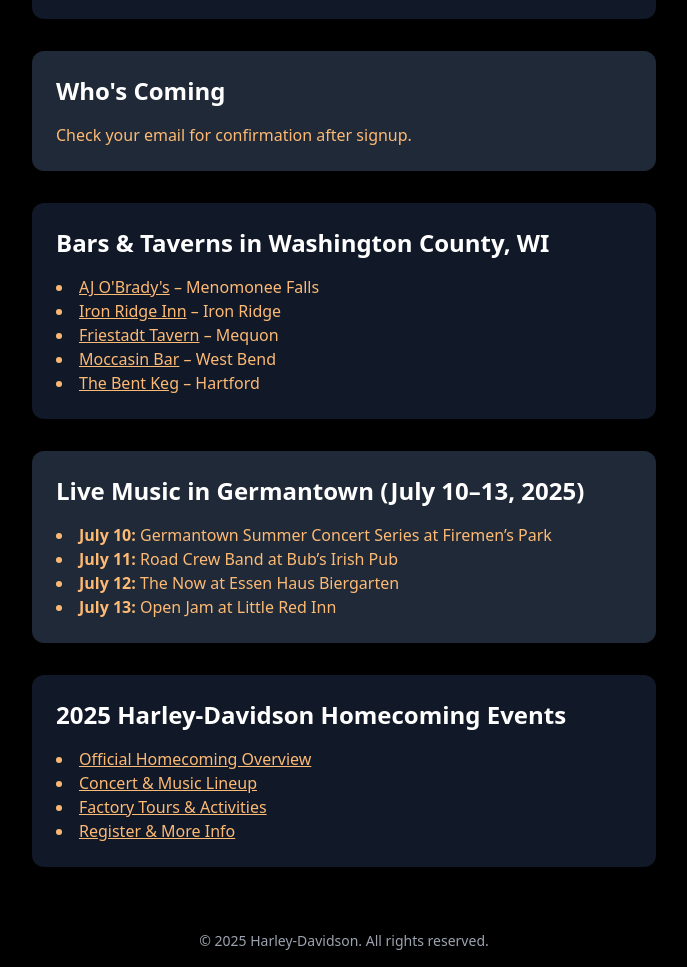
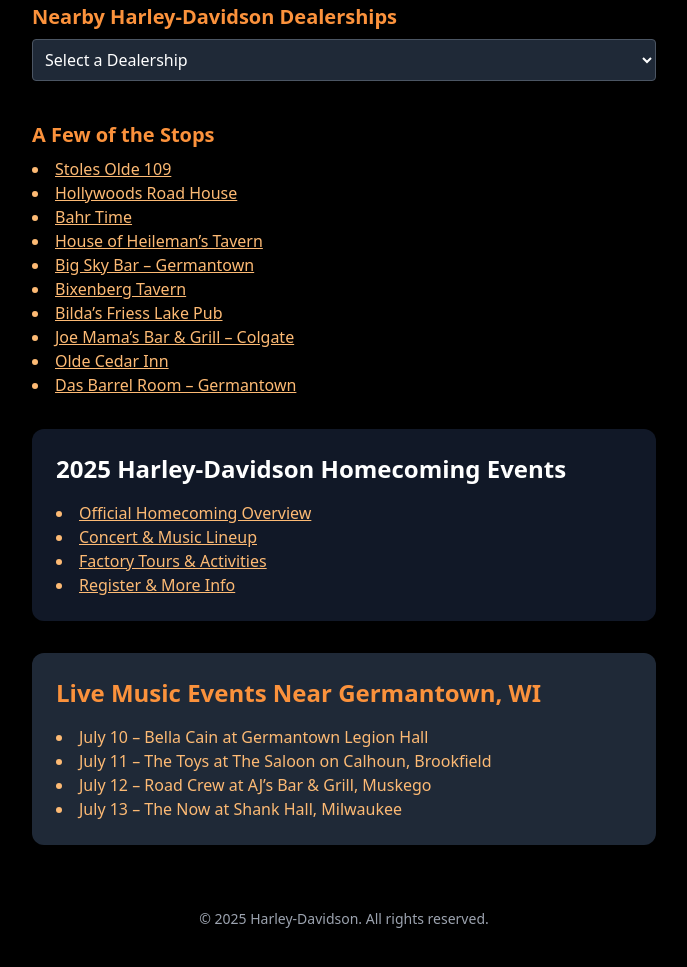
Before and after one commit to aballesteros-bike/Harley-Summer-Ride, a plain HTML site: page index.html in a window 1280 px wide. Shown: the part 709-1676 px from the top of the page, without its empty margins (296-983 px from the left). After the commit the page ends 1654 px from the top, so only its background shows below. Drawn offline with nearby package versions, Linux system fonts and the light colour scheme.

Commit message:
Add files via upload

```diff
--- a/index.html
+++ b/index.html
@@ -7,7 +7,6 @@
   <script src="https://cdn.tailwindcss.com"></script>
   <link rel="icon" href="https://www.harley-davidson.com/etc.clientlibs/hd-dotcom/clientlibs/clientlib-base/resources/icons/favicon.ico" />
   <script>
-    // Countdown Timer Script
     document.addEventListener("DOMContentLoaded", function () {
       const countdown = document.getElementById("countdown");
       const eventDate = new Date("2025-07-10T00:00:00").getTime();
@@ -46,8 +45,8 @@
       <h2 class="text-2xl font-semibold mb-2">Start Location - Adam's House</h2>
       <p class="text-orange-300"><a href="https://maps.google.com/?q=N115W19680+Woodland+Dr,+Germantown,+WI" target="_blank" class="underline text-orange-400 hover:text-orange-200">N115W19680 Woodland Dr, Germantown, WI</a></p>
     </section>
-    <section class="bg-gray-900 p-6 rounded-xl shadow-xl">
-      <h2 class="text-2xl font-semibold mb-4">Sign Up to Ride</h2>
+
+    <p class="text-orange-300 mb-4">An email will be sent to Adam after you sign up.</p>
     <form class="space-y-4" action="https://formsubmit.co/adam@midwestpanel.com" method="POST">
       <input type="hidden" name="_captcha" value="false">
       <input type="hidden" name="_next" value="thank-you.html">
@@ -66,31 +65,32 @@
       </div>
       <button type="submit" class="w-full bg-orange-600 hover:bg-orange-700 text-white py-2 px-4 rounded font-semibold">Join the Ride</button>
     </form>
+
+    <section class="mt-10">
+      <label for="dealerships" class="block text-xl font-semibold mb-2 text-orange-400">Nearby Harley-Davidson Dealerships</label>
+      <select id="dealerships" class="w-full p-2 rounded bg-gray-800 border border-gray-600 text-white" onchange="if(this.value) window.open(this.value, '_blank')">
+        <option value="">Select a Dealership</option>
+        <option value="https://www.halshd.com/">Hal's Harley-Davidson (New Berlin, WI)</option>
+        <option value="https://www.houseofharley.com/">House of Harley-Davidson (Milwaukee, WI)</option>
+        <option value="https://www.suburbanharley.com/">Suburban Motors Harley-Davidson (Thiensville, WI)</option>
+        <option value="https://www.wisconsinharley.com/">Wisconsin Harley-Davidson (Oconomowoc, WI)</option>
+        <option value="https://www.johnsonsharleydavidson.com/">Johnson's Harley-Davidson (Union Grove, WI)</option>
+      </select>
     </section>
 
-    <section class="bg-gray-800 p-6 mt-8 rounded-xl shadow-xl">
-      <h2 class="text-2xl font-semibold mb-4">Who's Coming</h2>
-      <p class="text-orange-300">Check your email for confirmation after signup.</p>
-    </section>
-
-    <section class="bg-gray-900 p-6 mt-8 rounded-xl shadow-xl">
-      <h2 class="text-2xl font-semibold mb-4">Bars & Taverns in Washington County, WI</h2>
+    <section class="mt-10">
+      <h2 class="text-xl font-bold text-orange-400 mb-2">A Few of the Stops</h2>
       <ul class="list-disc list-inside text-orange-300">
-        <li><a href="https://www.facebook.com/AJOBartending/" target="_blank" class="underline">AJ O'Brady's</a> – Menomonee Falls</li>
-        <li><a href="https://www.ironridgeinn.com/" target="_blank" class="underline">Iron Ridge Inn</a> – Iron Ridge</li>
-        <li><a href="https://www.friestadtavern.com/" target="_blank" class="underline">Friestadt Tavern</a> – Mequon</li>
-        <li><a href="https://www.moccasinsaloon.com/" target="_blank" class="underline">Moccasin Bar</a> – West Bend</li>
-        <li><a href="https://thebentkeg.com/" target="_blank" class="underline">The Bent Keg</a> – Hartford</li>
-      </ul>
-    </section>
-
-    <section class="bg-gray-800 p-6 mt-8 rounded-xl shadow-xl">
-      <h2 class="text-2xl font-semibold mb-4">Live Music in Germantown (July 10–13, 2025)</h2>
-      <ul class="list-disc list-inside text-orange-300">
-        <li><strong>July 10:</strong> Germantown Summer Concert Series at Firemen’s Park</li>
-        <li><strong>July 11:</strong> Road Crew Band at Bub’s Irish Pub</li>
-        <li><strong>July 12:</strong> The Now at Essen Haus Biergarten</li>
-        <li><strong>July 13:</strong> Open Jam at Little Red Inn</li>
+        <li><a href="https://www.stollsolde109.com/" target="_blank" class="underline">Stoles Olde 109</a></li>
+        <li><a href="https://www.hollywoodsroadhouse.net/" target="_blank" class="underline">Hollywoods Road House</a></li>
+        <li><a href="https://www.facebook.com/BAHRTIME" target="_blank" class="underline">Bahr Time</a></li>
+        <li><a href="https://www.houseofheilemans.com/" target="_blank" class="underline">House of Heileman’s Tavern</a></li>
+        <li><a href="https://www.facebook.com/bigskyWI" target="_blank" class="underline">Big Sky Bar – Germantown</a></li>
+        <li><a href="https://www.facebook.com/BixenbergTavern/" target="_blank" class="underline">Bixenberg Tavern</a></li>
+        <li><a href="https://www.facebook.com/bildas" target="_blank" class="underline">Bilda’s Friess Lake Pub</a></li>
+        <li><a href="https://www.facebook.com/JoeMamasBarandGrill" target="_blank" class="underline">Joe Mama’s Bar & Grill – Colgate</a></li>
+        <li><a href="https://www.facebook.com/OldeCedarInn/" target="_blank" class="underline">Olde Cedar Inn</a></li>
+        <li><a href="https://www.facebook.com/dasbarrelroom/" target="_blank" class="underline">Das Barrel Room – Germantown</a></li>
       </ul>
     </section>
 
@@ -103,6 +103,16 @@
         <li><a href="https://www.harley-davidson.com/us/en/content/event-calendar/homecoming.html#register" target="_blank" class="underline">Register & More Info</a></li>
       </ul>
     </section>
+
+    <section class="bg-gray-800 p-6 mt-8 rounded-xl shadow-xl">
+      <h2 class="text-2xl font-semibold mb-4 text-orange-400">Live Music Events Near Germantown, WI</h2>
+      <ul class="list-disc list-inside text-orange-300">
+        <li>July 10 – Bella Cain at Germantown Legion Hall</li>
+        <li>July 11 – The Toys at The Saloon on Calhoun, Brookfield</li>
+        <li>July 12 – Road Crew at AJ’s Bar & Grill, Muskego</li>
+        <li>July 13 – The Now at Shank Hall, Milwaukee</li>
+      </ul>
+    </section>
   </main>
 
   <footer class="text-center text-sm mt-10 mb-4 text-gray-400">
```
Lines whose indentation alone changed are shown as unchanged.
